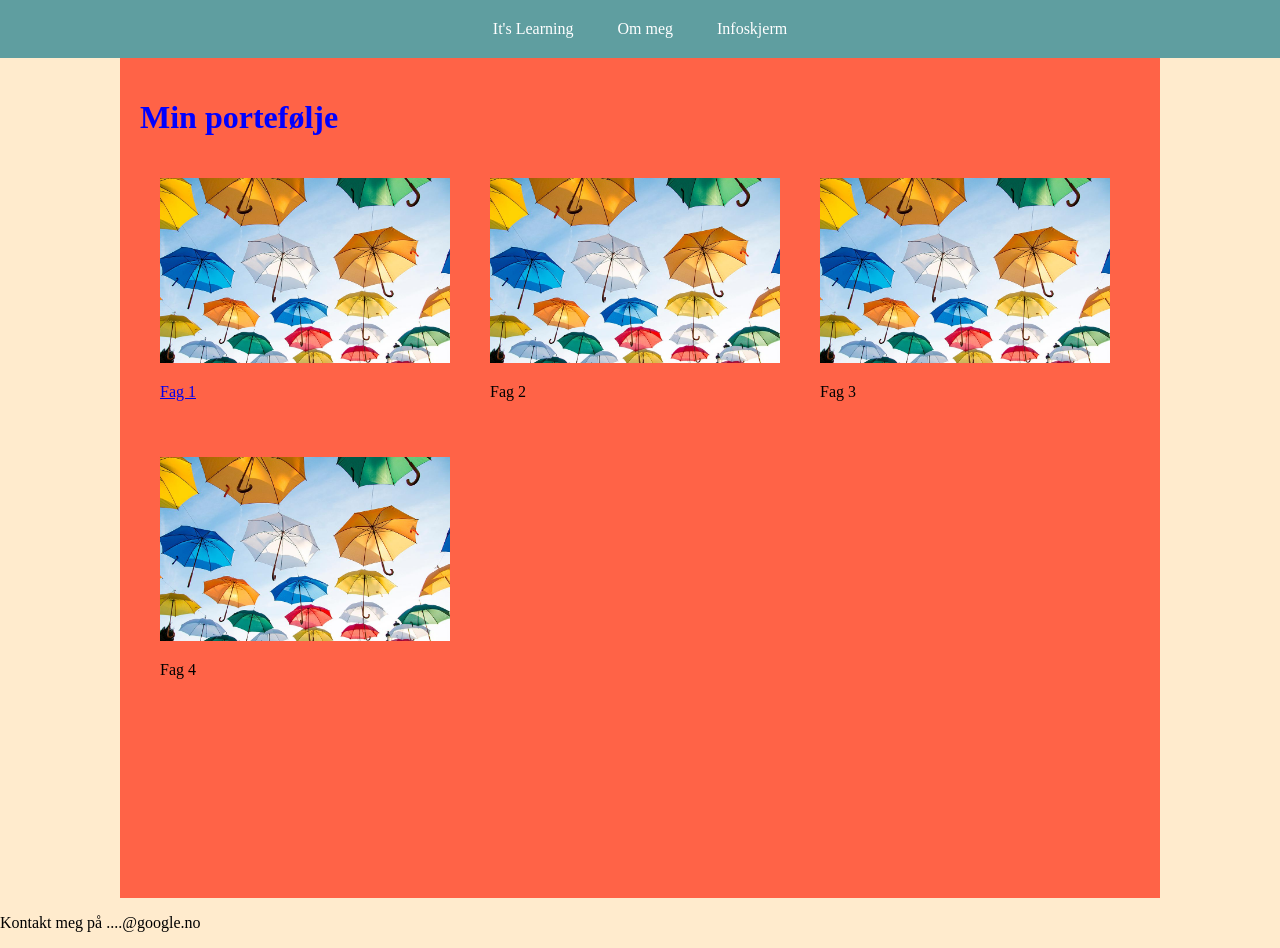
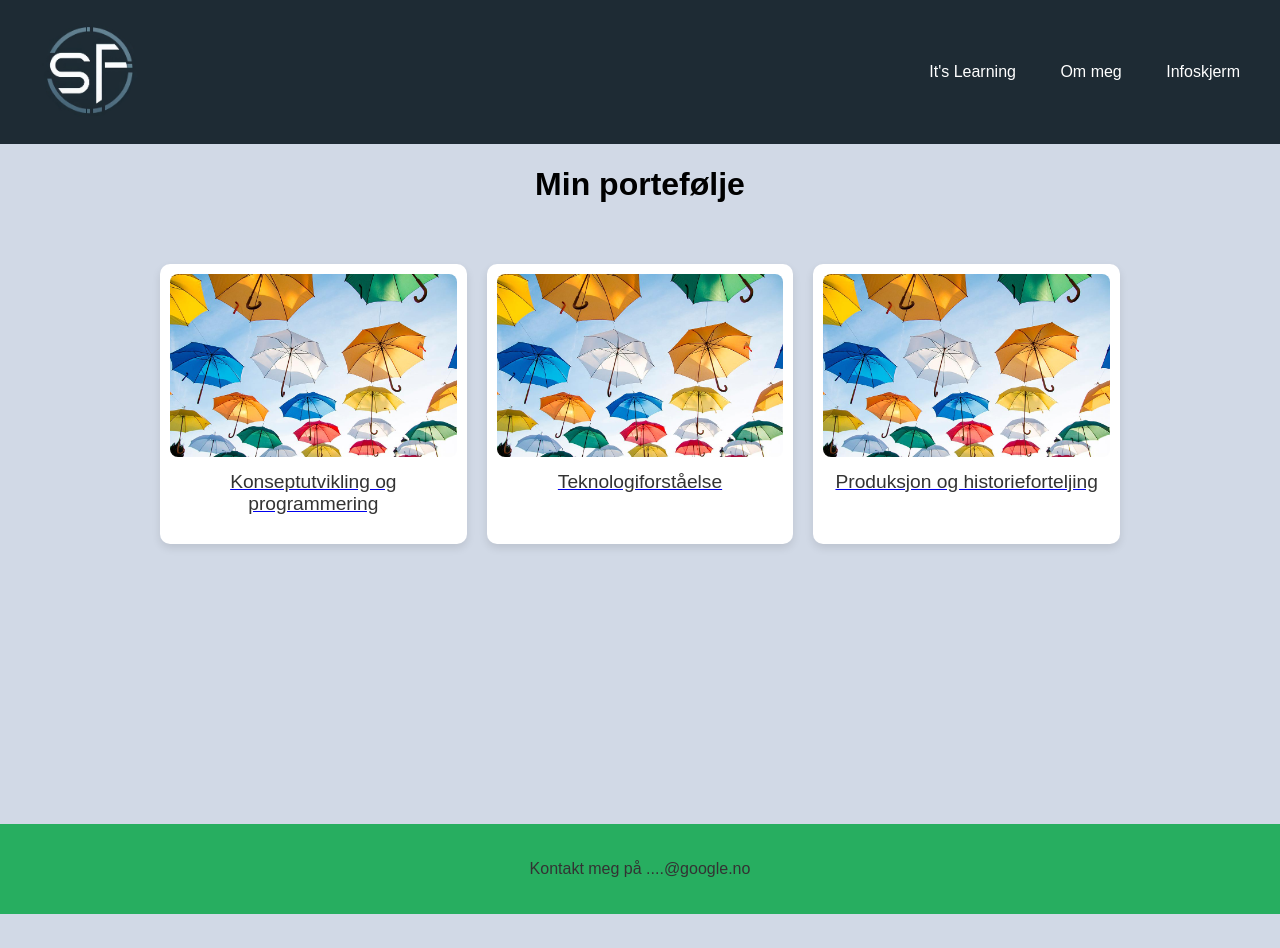
Before and after one commit to stineIM/stineTest.github.io, a plain HTML site: page index.html in a window 1280 px wide. After the commit the page ends 914 px from the top, so only its background shows below. Drawn offline with Linux system fonts and the light colour scheme.

Commit message:
changed styling

```diff
--- a/css/main.css
+++ b/css/main.css
@@ -1,12 +1,29 @@
+/*
+Mørk blå (top-navigation): #1E2B34
+Lysere blå (bakgrunn): #D1D9E6
+Hvit tekst: #FFFFFF
+Korallrød (knapper/lenker): #FF6F61
+Lys grå tekst: #A8A8A8
+Gul aksent: #F1C40F
+Grønn aksent: #27AE60
+*/
+
 body {
-    background-color:blanchedalmond;
+    background-color:#D1D9E6;
     margin:0;
+    font-family:Arial, Helvetica, sans-serif
 }
 
 .top-navigation {
-    background-color: cadetblue;
+    background-color: #1E2B34;
     padding:20px;
-    text-align: center;
+    display: flex;
+    justify-content: space-between;
+    align-items: center;
+}
+
+.logo img {
+    width: 100px;
 }
 
 .top-navigation a {
@@ -15,27 +32,72 @@ body {
     color:white;
 }
 
+.top-heading {
+    text-align: center;
+}
+
 main {
     margin:auto;
     max-width: 1000px;
-    background-color: tomato;
-    height: 100vh;
+    height: 70vh;
     padding:20px;
 }
 
 .imageContainer {
     display: grid;
-    grid-template-columns: 33% 33% 33%;
+    grid-template-columns: repeat(3, 1fr); /* 3 kolonner på større skjermer */
+    gap: 20px;
+    padding: 20px;
+    max-width: 1200px;
+    margin: 0 auto;
 }
 
+/* Styling for hver boks */
 .imageContainer div {
-    margin:20px;
+    background-color: white;
+    border-radius: 10px;
+    overflow: hidden;
+    box-shadow: 0 4px 8px rgba(0, 0, 0, 0.1);
+    transition: transform 0.3s ease, box-shadow 0.3s ease;
+    text-align: center;
+    padding: 10px;
+    position: relative;
 }
 
-.imageContainer img {
-    width: 100%;
+.imageContainer div:hover {
+    transform: translateY(-5px);
+    box-shadow: 0 8px 16px rgba(0, 0, 0, 0.2);
 }
 
-h1 {
-    color: blue;
+.imageContainer div img {
+    width: 100%;
+    height: auto;
+    border-radius: 8px;
+    transition: opacity 0.3s ease;
 }
+
+.imageContainer div img:hover {
+    opacity: 0.9;
+}
+
+/* Tekst under bildet */
+.imageContainer div p {
+    margin-top: 10px;
+    font-size: 1.2rem;
+    color: #333;
+}
+
+footer {
+    background-color: #27AE60; /* Lys grå bakgrunn */
+    color: #333; /* Mørk tekst for kontrast */
+    padding: 20px 0;
+    text-align: center;
+    font-size: 1rem;
+}
+
+/* Responsiv styling */
+@media (max-width: 768px) {
+    .imageContainer {
+        grid-template-columns: repeat(2, 1fr); /* 2 kolonner på mellomstore skjermer */
+    }
+}
--- a/index.html
+++ b/index.html
@@ -4,36 +4,49 @@
     <meta charset="UTF-8">
     <meta name="viewport" content="width=device-width, initial-scale=1.0">
     <title>Min portefølje</title>
+    <link rel="icon" href="images/favicon.ico" type="image/x-icon">
+
     <link rel="stylesheet" href="css/main.css">
 </head>
 <body>
     <nav>
+
         <div class="top-navigation">
-            <a href="https://vlfk.itslearning.com/" target="_blank">It's Learning</a>
-            <a href="about.html">Om meg</a>
-            <a href="infoskjerm/index.html">Infoskjerm</a>
+            <div class="logo">
+                <a href="index.html">
+                    <img src="images/logo.jpg">
+                </a>
+            </div>
+            <div class="navigation-links">
+                <a href="https://vlfk.itslearning.com/" target="_blank">It's Learning</a>
+                <a href="about.html">Om meg</a>
+                <a href="infoskjerm/index.html">Infoskjerm</a>
+            </div>
+
         </div>
     </nav>
+    <div  class="top-heading">
+        <h1>Min portefølje</h1>
+    </div>
     <main>
-        <h1>Min portefølje</h1>
         <div class="imageContainer">
             <div>
                 <a href="index.html">
                     <img src="images/umbrellas.jpg" alt="Paraply">
-                    <p>Fag 1</p>
+                    <p>Konseptutvikling og programmering</p>
                 </a>
             </div>
             <div>
-                <img src="images/umbrellas.jpg" alt="Paraply">
-                <p>Fag 2</p>
+                <a href="index.html">
+                    <img src="images/umbrellas.jpg" alt="Paraply">
+                    <p>Teknologiforståelse</p>
+                </a>
             </div>
             <div>
-                <img src="images/umbrellas.jpg" alt="Paraply">
-                <p>Fag 3</p>
-            </div>
-            <div>
-                <img src="images/umbrellas.jpg" alt="Paraply">
-                <p>Fag 4</p>
+                <a href="index.html">
+                    <img src="images/umbrellas.jpg" alt="Paraply">
+                    <p>Produksjon og historieforteljing</p>
+                </a>
             </div>
         </div>
     </main>
```
Also changed, not shown: example.html (+12 -3 lines), js/styling.js (+12 -0 lines), images/Designer.png (added), images/favicon.ico (added), images/logo.jpg (added).
